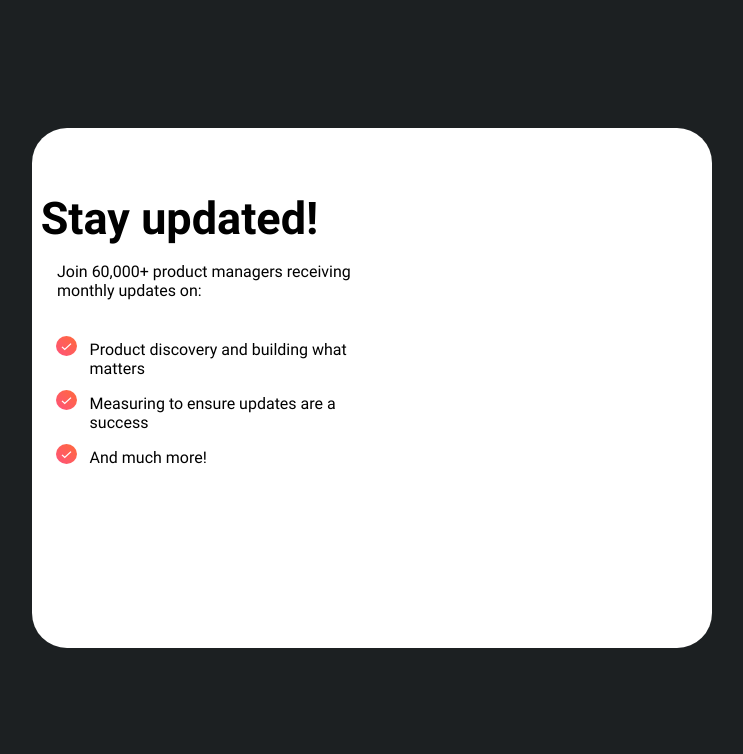
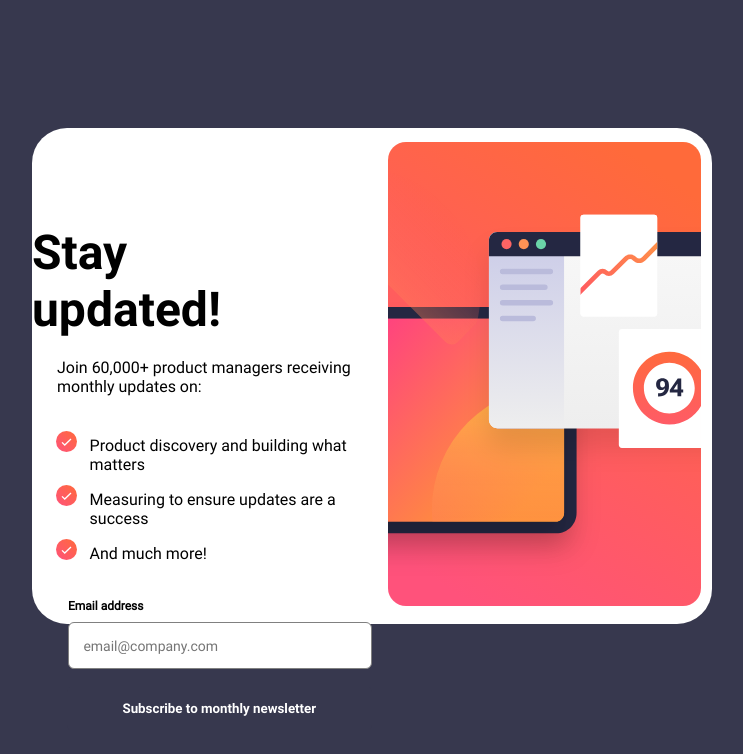
Before and after one commit to atorrez007/newsLetter, a React (Create React App) app: page / in a window 1280 px wide. Shown: the top 754 px of the page, without its empty margins (268-1011 px from the left). Built offline with nearby package versions, Linux system fonts and the light colour scheme.

Commit message:
added input, submission button and hover effect. Also added img to right side.

```diff
--- a/src/components/SignUp.tsx
+++ b/src/components/SignUp.tsx
@@ -1,14 +1,15 @@
 import successIcon from "../assets/images/icon-success.svg";
+import desktopImage from "../assets/images/illustration-sign-up-desktop.svg";
 import "./SignUpStyles.css";
 const SignUp = () => {
   return (
     <div className="signup-box">
       <div className="left-sided-content">
-        <h1 className="left-sided-header">Stay updated!</h1>
+        <div className="left-sided-header">
+          <h1>Stay updated!</h1>
+        </div>
         <div className="left-sided-paragraph">
-          <p className="textRegular">
-            Join 60,000+ product managers receiving monthly updates on:
-          </p>
+          <p>Join 60,000+ product managers receiving monthly updates on:</p>
         </div>
         <div className="bullet-section">
           <div className="bullet-points">
@@ -36,9 +37,27 @@ const SignUp = () => {
             <p>And much more!</p>
           </div>
         </div>
+        <div className="interactive-content">
+          <p>
+            <strong>Email address</strong>
+          </p>
+          <div className="input-container">
+            <input
+              className="input-styles"
+              placeholder="email@company.com"
+            ></input>
+          </div>
+          <div className="button-container">
+            <button className="button-styles">
+              <strong>Subscribe to monthly newsletter</strong>
+            </button>
+          </div>
+        </div>
       </div>
       <div className="right-sided-content">
-        <h1 className="text"></h1>
+        <div className="img-container">
+          <img src={desktopImage} alt="desktop-artwork" />
+        </div>
       </div>
     </div>
   );
--- a/src/components/SignUpStyles.css
+++ b/src/components/SignUpStyles.css
@@ -1,22 +1,14 @@
 .signup-box {
   display: flex;
-  height: 65vh;
+  height: 62vh;
   width: 85vh;
   background-color: white;
   margin-top: 8rem;
   border-radius: 35px;
 }
 
-/* .roboto-font {
-  font-family: RobotoRegular;
-}
-.roboto-bold {
-  font-family: RobotoBold;
-} */
-
 .left-sided-content {
   display: flex;
-  justify-content: start;
   align-items: center;
   flex-direction: column;
   /* border: 1px red solid; */
@@ -28,13 +20,14 @@
 .left-sided-header {
   font-family: RobotoBold;
   margin-top: 4rem;
-  margin-right: 1em;
-  font-size: 45px;
+  margin-right: 2em;
+  font-size: 24px;
   /* border: 1px red solid; */
 }
 
 .left-sided-paragraph {
   margin-left: 1em;
+  font-family: RobotoRegular;
   word-break: none;
   width: 90%;
   margin-top: -1.8rem;
@@ -55,9 +48,14 @@
   margin-bottom: -1em;
 }
 .right-sided-content {
+  display: flex;
+  justify-content: center;
+  align-items: center;
   /* border: 1px red solid; */
   width: 50%;
   height: 100%;
+
+  /* margin: 1em; */
 }
 
 .textRegular {
@@ -70,3 +68,90 @@
   margin-top: 0.7em;
   margin-right: 0.8em;
 }
+
+.interactive-content {
+  display: flex;
+  flex-direction: column;
+  margin-top: 1em;
+  width: 100%;
+  height: 100%;
+  /* border: 1px red solid; */
+}
+
+.interactive-content p {
+  font-family: RobotoRegular;
+  color: black;
+  font-size: 12px;
+  padding: 0 1em 0 3em;
+  margin-bottom: 0.8em;
+}
+
+.input-container {
+  display: flex;
+  /* border: 1px red solid; */
+  height: 4em;
+  width: 100%;
+}
+
+.input-styles {
+  margin-left: 2.6em;
+  height: 70%;
+  width: 100%;
+  border-radius: 6px;
+  border: 1px solid gray;
+  padding: 0 0 0 1em;
+  font-family: RobotoRegular;
+  font-size: 14px;
+  cursor: pointer;
+  outline: none;
+}
+
+.button-container {
+  display: flex;
+  /* border: 1px red solid; */
+  height: 4em;
+  width: 100%;
+}
+
+.button-styles {
+  margin-left: 2.6em;
+  height: 70%;
+  width: 100%;
+  border-radius: 6px;
+  border: none;
+  background-color: hsl(237.39deg 17.29% 26.08%);
+  font-family: RobotoBold;
+  color: white;
+}
+
+.button-styles:hover {
+  margin-left: 2.6em;
+  height: 70%;
+  width: 100%;
+  border-radius: 6px;
+  border: none;
+  background-color: hsl(358.52deg 98.78% 67.84%);
+  box-shadow: 0px 10px 15px 2px rgba(255, 0, 0, 0.2);
+  font-family: RobotoBold;
+  color: white;
+  cursor: pointer;
+}
+
+/* .img-container {
+  border: 1px solid black;
+  height: 95%;
+  width: 90%;
+  border-radius: 18px;
+} */
+
+.img-styles {
+  background-size: cover;
+}
+
+.img-container img {
+  margin-left: 1em;
+  /* border: 1px solid black; */
+
+  width: 92%;
+  border-radius: 18px;
+}
--- a/src/index.css
+++ b/src/index.css
@@ -5,7 +5,7 @@ body {
     sans-serif;
   -webkit-font-smoothing: antialiased;
   -moz-osx-font-smoothing: grayscale;
-  background: #1c2022;
+  background: hsl(237.39deg 17.29% 26.08%);
 }
 
 code {
```
